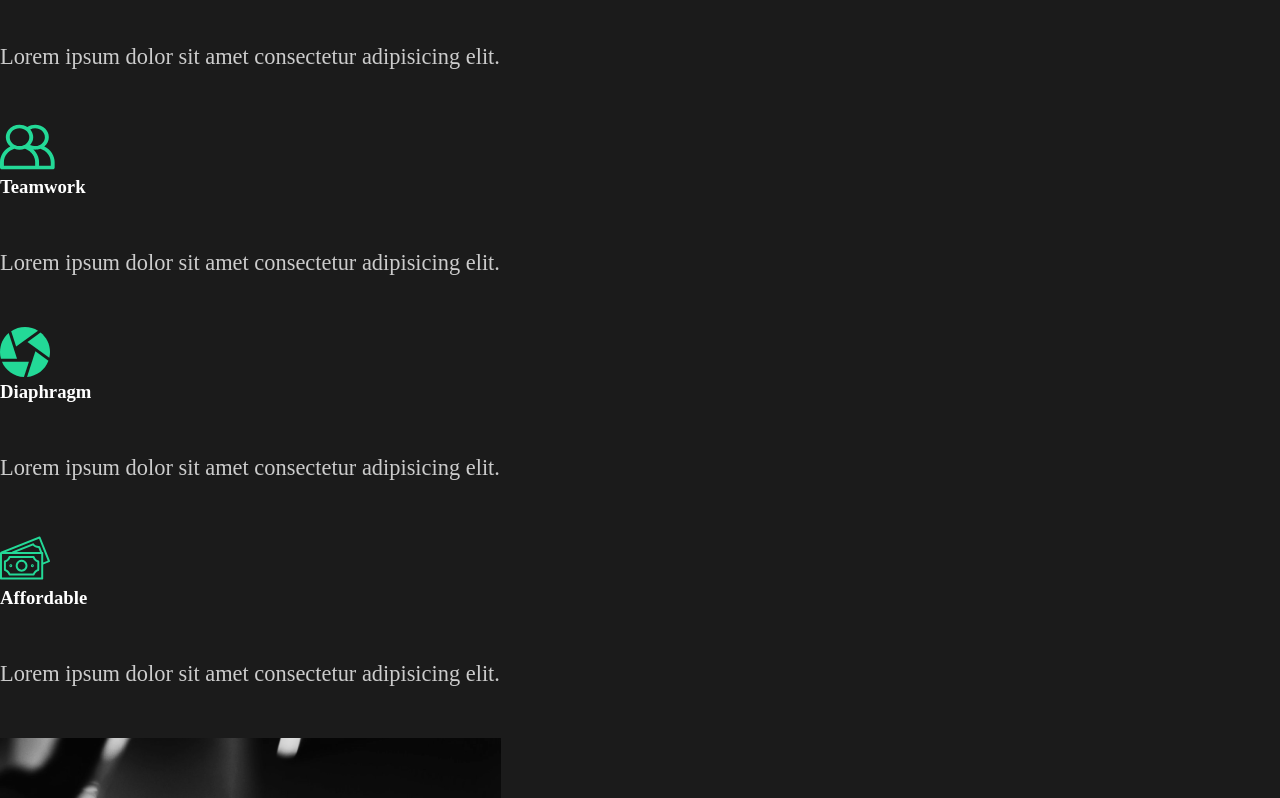
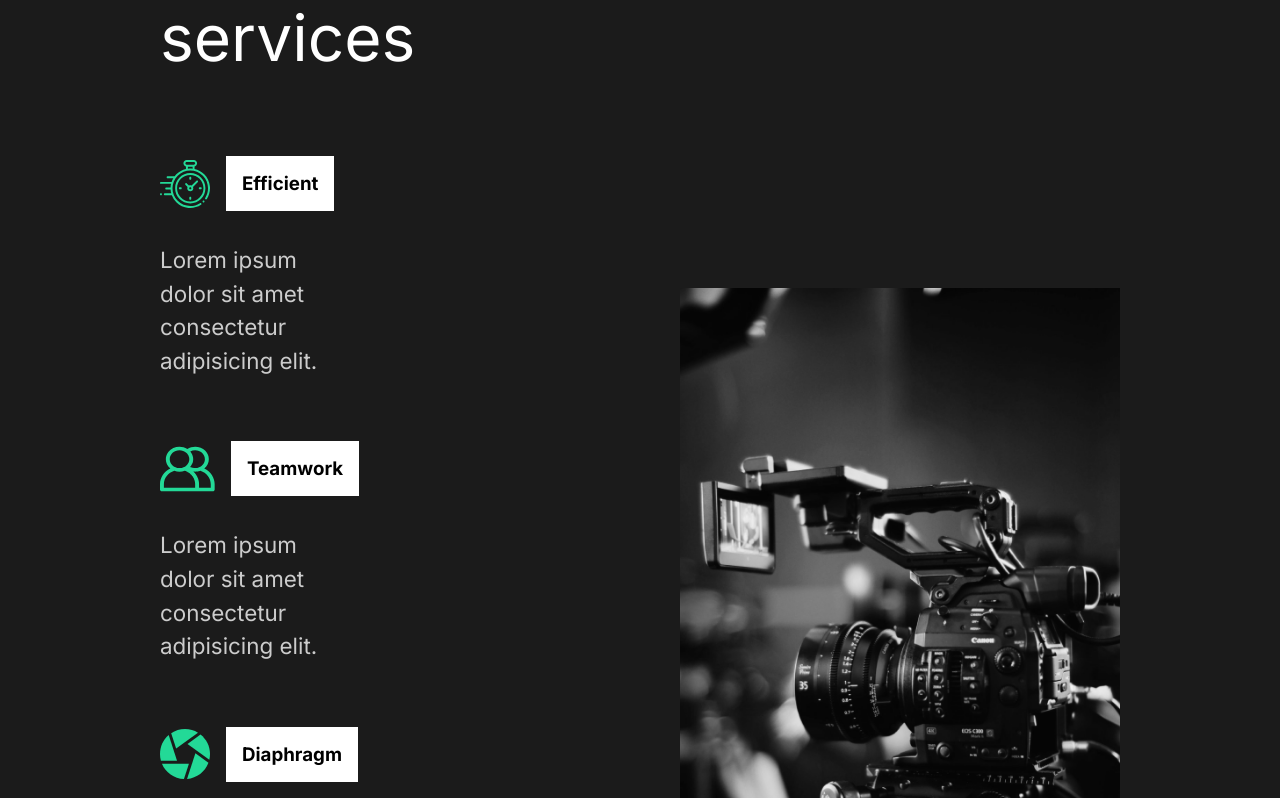
Before and after one commit to bagasimmanuel/capture-project, a Vue app: page / in a window 1280 px wide. Shown: the part 962-1760 px from the top of the page. Built offline with nearby package versions, Linux system fonts and the light colour scheme.

Commit message:
6. Styling Services Section

```diff
--- a/index.html
+++ b/index.html
@@ -10,4 +10,11 @@
     <div id="app"></div>
     <script type="module" src="/src/main.js"></script>
   </body>
+
+  <link rel="preconnect" href="https://fonts.googleapis.com" />
+  <link rel="preconnect" href="https://fonts.gstatic.com" crossorigin />
+  <link
+    href="https://fonts.googleapis.com/css2?family=Inter:wght@400;700&family=Lobster&display=swap"
+    rel="stylesheet"
+  />
 </html>
--- a/src/assets/css/main.scss
+++ b/src/assets/css/main.scss
@@ -6,6 +6,7 @@
 
 body {
   background-color: #1b1b1b;
+  font-family: 'Inter', sans-serif;
 }
 
 button {
@@ -17,6 +18,7 @@
   background: transparent;
   color: white;
   transition: all 0.3s ease;
+  font-family: 'Lobster', cursive;
   &:hover {
     background-color: #23d997;
     color: white;
--- a/src/components/ServicesSection.vue
+++ b/src/components/ServicesSection.vue
@@ -50,3 +50,62 @@
 import teamwork from '../assets/images/teamwork.svg'
 import home2 from '../assets/images/home2.png'
 </script>
+
+<style lang="scss" scoped>
+.services {
+  min-height: 90vh;
+  display: flex;
+  align-items: center;
+  justify-content: space-between;
+  padding: 5rem 10rem;
+  color: white;
+  .description {
+    flex: 1;
+    padding-right: 5rem;
+    h2 {
+      font-weight: lighter;
+      padding-bottom: 5rem;
+    }
+    p {
+      width: 70%;
+      padding: 2rem 0rem 4rem 0rem;
+    }
+
+    .cards {
+      display: flex;
+      flex-wrap: wrap;
+
+      .card {
+        flex-basis: 15rem;
+        .icon {
+          display: flex;
+          align-items: center;
+
+          h3 {
+            margin-left: 1rem;
+            background: white;
+            color: black;
+            padding: 1rem;
+          }
+        }
+      }
+    }
+
+    .title {
+      .hide {
+        overflow: hidden;
+      }
+    }
+  }
+
+  .image {
+    flex: 1;
+    overflow: hidden;
+    img {
+      width: 100%;
+      height: 80vh;
+      object-fit: cover;
+    }
+  }
+}
+</style>
```
